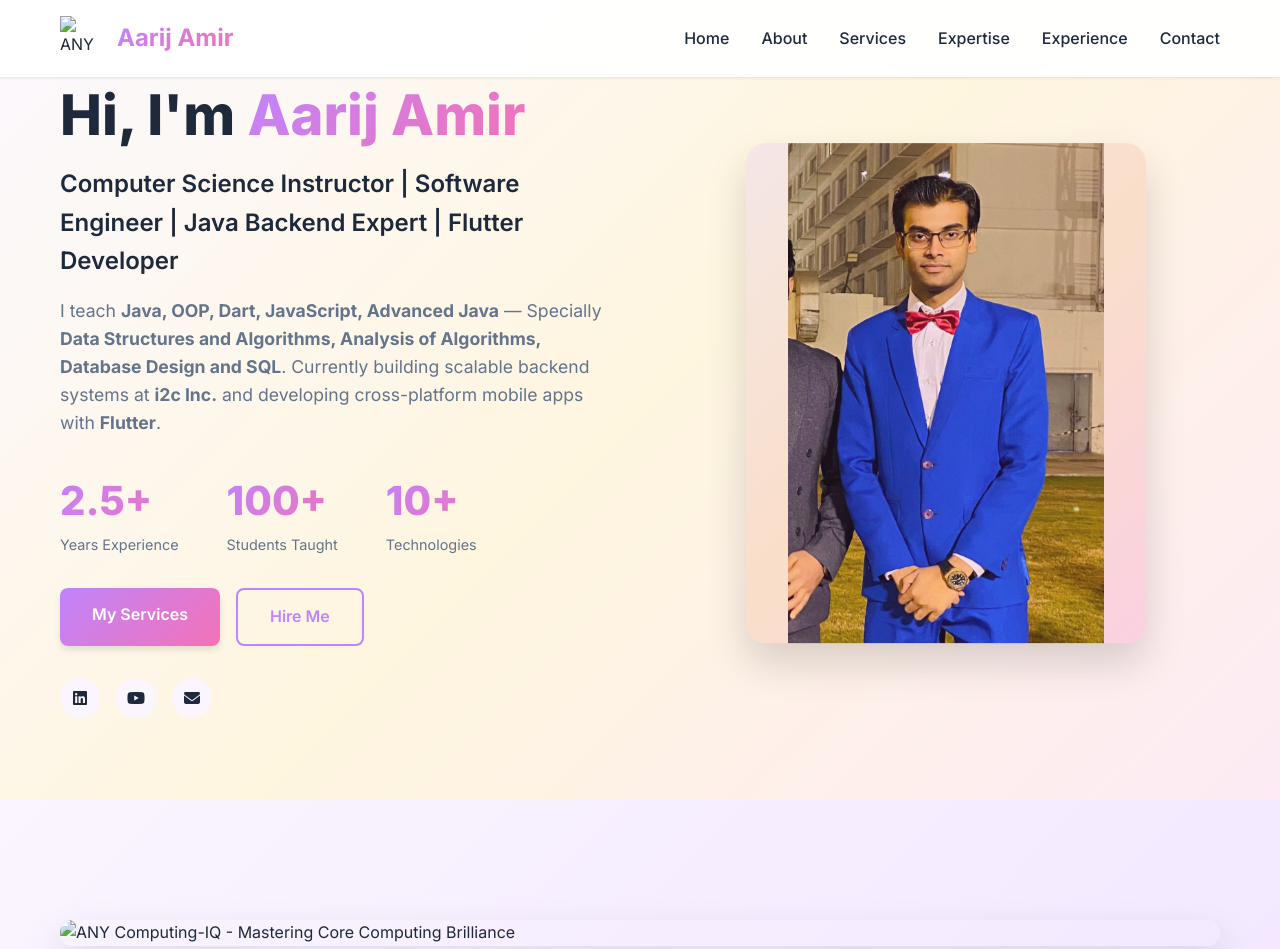
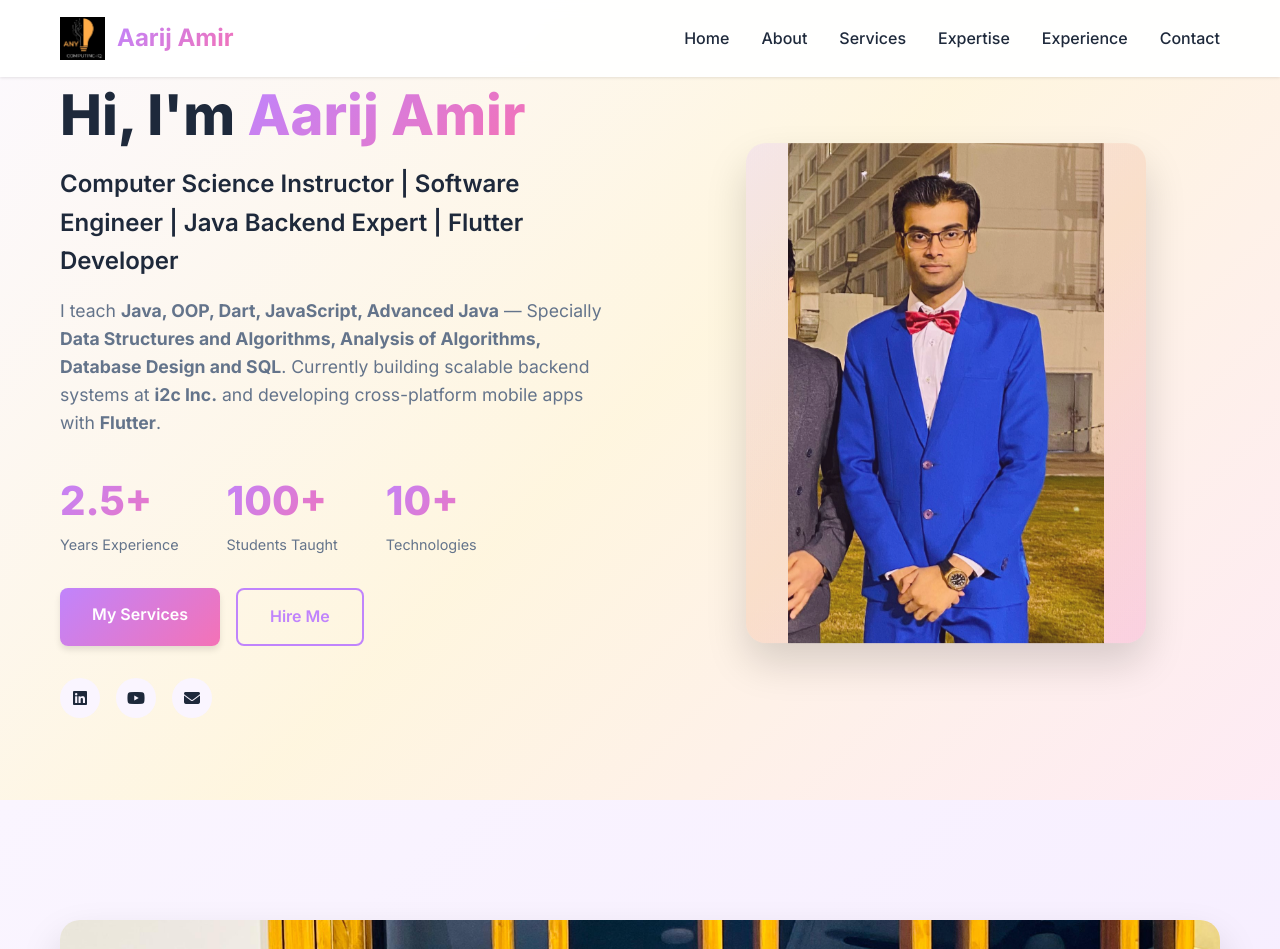
Before and after one commit to anycomputingiq/anycomputingiq.github.io, a plain HTML site: page index.html in a window 1280 px wide. Shown: the top 949 px of the page. Drawn offline with Linux system fonts and the light colour scheme.

Commit message:
Update with ANY Computing-IQ branding: add logo to navbar, advertising banner, and detailed channel image to gallery

```diff
--- a/index.html
+++ b/index.html
@@ -14,7 +14,7 @@
     <nav class="navbar" id="navbar">
         <div class="container">
             <div class="nav-brand">
-                <img src="images/logo.png" alt="ANY Computing-IQ" class="navbar-logo">
+                <img src="images/logo.jpeg" alt="ANY Computing-IQ" class="navbar-logo">
                 <span class="logo">Aarij Amir</span>
             </div>
             <ul class="nav-menu" id="nav-menu">
@@ -86,7 +86,7 @@
     <section class="channel-banner">
         <div class="container">
             <div class="banner-wrapper">
-                <img src="images/banner.jpg" alt="ANY Computing-IQ - Mastering Core Computing Brilliance" class="banner-image">
+                <img src="images/advertising-channel.jpeg" alt="ANY Computing-IQ - Mastering Core Computing Brilliance" class="banner-image">
             </div>
         </div>
     </section>
@@ -142,6 +142,9 @@
 
                     <!-- Image Gallery -->
                     <div class="image-gallery">
+                        <div class="gallery-item">
+                            <img src="images/detailed-channel.jpeg" alt="Aarij Amir - ANY Computing-IQ Instructor">
+                        </div>
                         <div class="gallery-item">
                             <img src="teaching.jpeg" alt="Aarij Amir teaching">
                         </div>
```
Also changed, not shown: images/advertising-channel.jpeg (added), images/detailed-channel.jpeg (added), images/logo.jpeg (added).
